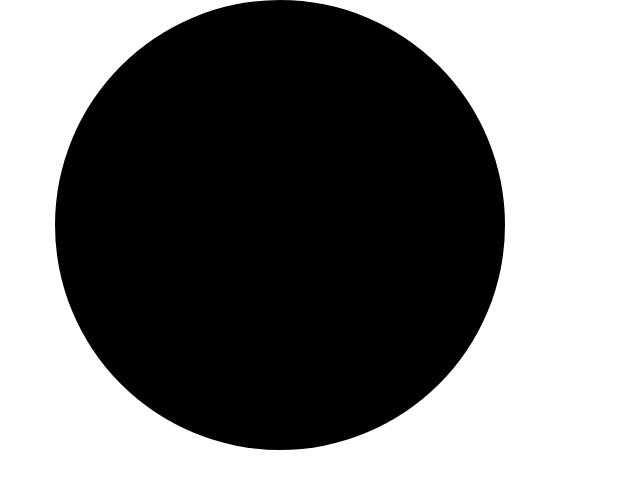
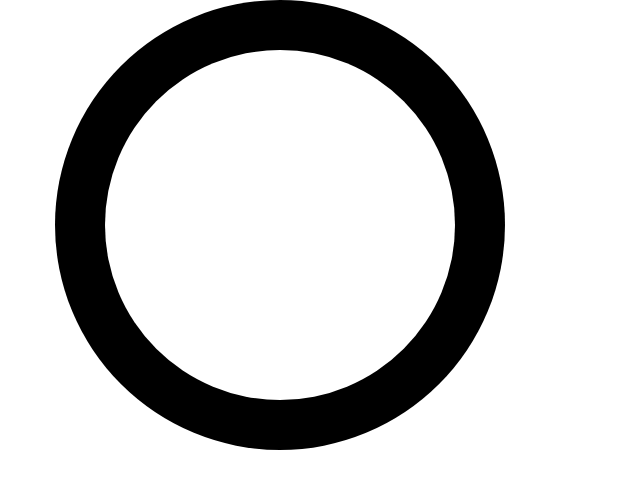
Before and after one commit to mwarnsley/Ticking-Clock, a plain HTML site: page index.html in a window 1280 px wide. Shown: the whole page, without its empty margins (0-640 px from the left). Drawn offline with nearby package versions, Linux system fonts and the light colour scheme.

Commit message:
adding inner section to the clock giving it a border effect

```diff
--- a/main.css
+++ b/main.css
@@ -5,3 +5,13 @@
     position: relative;
     width: 450px;
 }
+.clock-inner-container{
+    background: #fff;
+    border-radius: 50%;
+    position: absolute;
+    height: 350px;
+    left: 50%;
+    margin: -175px 0px 0px -175px;
+    top: 50%;
+    width: 350px;
+}
```
